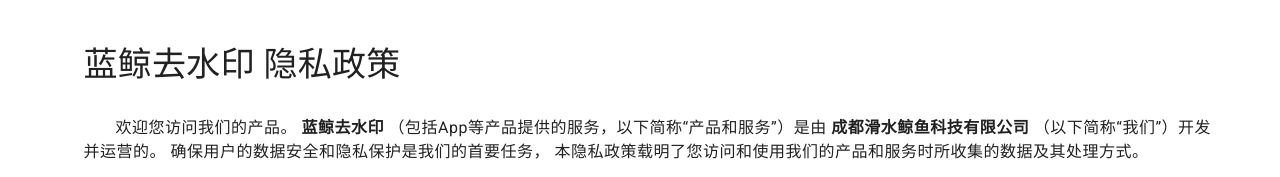
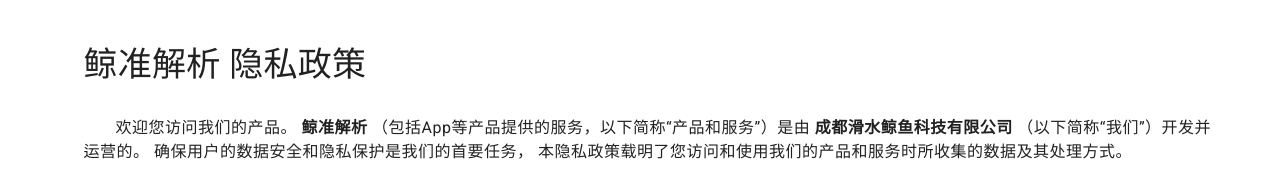
Before and after one commit to water-whale-dev/blue.github.io, a plain HTML site: page index.html in a window 1280 px wide. Shown: the top 177 px of the page. Drawn offline with nearby package versions, Linux system fonts and the light colour scheme.

Commit message:
Update index.html

```diff
--- a/index.html
+++ b/index.html
@@ -7,7 +7,7 @@
   <link href="https://cdn.jsdelivr.net/npm/vuetify@2.x/dist/vuetify.min.css" rel="stylesheet">
   <meta name="viewport" content="width=device-width, initial-scale=1, maximum-scale=1, user-scalable=no, minimal-ui">
   <meta charset="utf-8">
-  <title>undefined 隐私政策</title>
+  <title>隐私政策</title>
 </head>
 
 <body>
@@ -15,9 +15,9 @@
     <v-app>
       <v-content>
         <v-container>
-          <div data-v-ad817de0="" class="v-card__title text-h4 my-4 mx-2">蓝鲸去水印 隐私政策</div>
+          <div data-v-ad817de0="" class="v-card__title text-h4 my-4 mx-2">鲸准解析 隐私政策</div>
           <div data-v-ad817de0="" class="ml-6 mr-2 text-body-1 mb-4" style="text-indent: 2em;"> 欢迎您访问我们的产品。 <strong
-              data-v-ad817de0=""> 蓝鲸去水印 </strong>（包括App等产品提供的服务，以下简称“产品和服务”）是由 <strong data-v-ad817de0=""> 成都滑水鲸鱼科技有限公司
+              data-v-ad817de0=""> 鲸准解析 </strong>（包括App等产品提供的服务，以下简称“产品和服务”）是由 <strong data-v-ad817de0=""> 成都滑水鲸鱼科技有限公司
             </strong>（以下简称“我们”）开发并运营的。 确保用户的数据安全和隐私保护是我们的首要任务， 本隐私政策载明了您访问和使用我们的产品和服务时所收集的数据及其处理方式。 </div>
           <div data-v-ad817de0="" class="ml-6 mr-2 text-body-1 mb-4" style="text-indent: 2em;">
             请您在继续使用我们的产品前务必认真仔细阅读并确认充分理解本隐私政策全部规则和要点， 一旦您选择使用，即视为您同意本隐私政策的全部内容，同意我们按其收集和使用您的相关信息。
```
